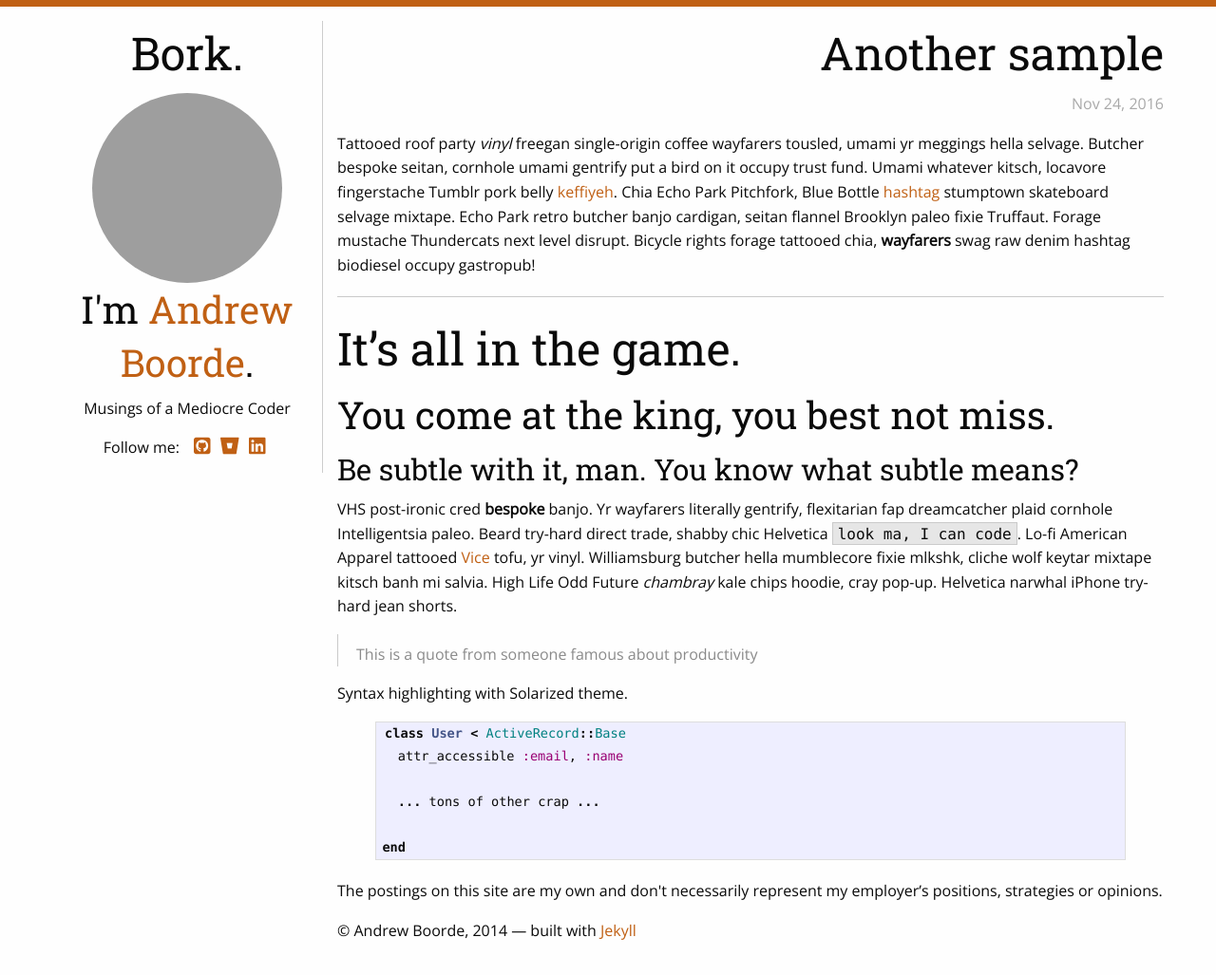
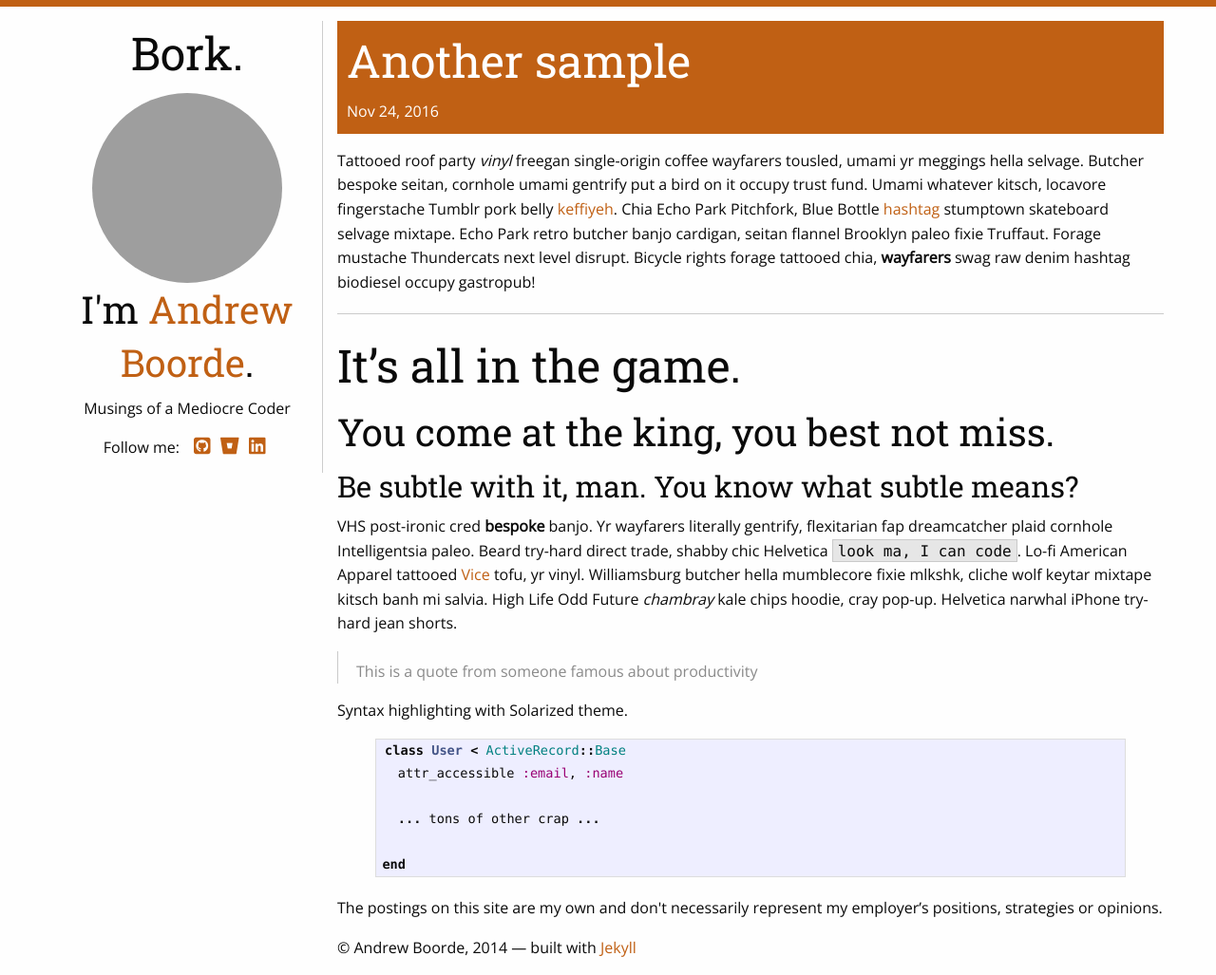
Before and after one commit to andrewboorde/andrewboorde.github.io, a Jekyll site: the page built from _posts/2016-11-24-example.md, in a window 1280 px wide and 1027 px high. Shown: the whole window at 95% size. Built offline with Jekyll 4.4.1, drawn with Linux system fonts in a browser that asks for light colours; nearby versions of some CDN libraries; grey boxes are pictures that could not be loaded.

Commit message:
Update styles

```diff
--- a/_includes/social.html
+++ b/_includes/social.html
@@ -1,31 +1,31 @@
 <span class="stalker-text">Follow me:</span>
 <div id="stalker">
   {% if site.social.github %}
-  <a title="{{ site.social.github }} on Github" href="https://github.com/{{ site.social.github }}">
+  <a title="{{ site.social.github }} on Github" href="https://github.com/{{ site.social.github }}" target="_blank">
     <i class="fa fa-github-square"></i>
   </a>
   {% endif %}
 
   {% if site.social.bitbucket %}
-  <a title="{{ site.social.bitbucket }} on Bitbucket" href="https://bitbucket.com/{{ site.social.bitbucket }}/">
+  <a title="{{ site.social.bitbucket }} on Bitbucket" href="https://bitbucket.com/{{ site.social.bitbucket }}/" target="_blank">
     <i class="fa fa-bitbucket-square"></i>
   </a>
   {% endif %}
 
   {% if site.social.twitter %}
-  <a title="{{ site.social.twitter }} on Twitter" href="https://twitter.com/{{ site.social.twitter }}">
+  <a title="{{ site.social.twitter }} on Twitter" href="https://twitter.com/{{ site.social.twitter }}" target="_blank">
     <i class="fa fa-twitter-square"></i>
   </a>
   {% endif %}
 
   {% if site.social.facebook %}
-  <a title="{{ site.name }} on Facebook" href="https://facebook.com/{{ site.social.facebook }}">
+  <a title="{{ site.name }} on Facebook" href="https://facebook.com/{{ site.social.facebook }}" target="_blank">
     <i class="fa fa-facebook-square"></i>
   </a>
   {% endif %}
 
   {% if site.social.linkedin %}
-  <a title="{{ site.name }} on LinkedIn" href="https://www.linkedin.com/in/{{ site.social.linkedin }}">
+  <a title="{{ site.name }} on LinkedIn" href="https://www.linkedin.com/in/{{ site.social.linkedin }}" target="_blank">
     <i class="fa fa-linkedin-square"></i>
   </a>
   {% endif %}
--- a/css/main.scss
+++ b/css/main.scss
@@ -1,9 +1,6 @@
 ---
 ---
 
-$primary-color: green;
-$secondary-color: blue;
-$dropdownmenu-background: orange;
 // Import partials from `sass_dir` (defaults to `_sass`)
 @import "syntax-highlighting";
 @import '../_sass/foundation';
@@ -19,8 +16,9 @@
 }
 a {
     color: #C06014;
-    &:hover {
+    &:hover,&:focus {
         color: #C06014;
+        outline: none;
     }
 }
 
@@ -70,6 +68,10 @@
         i {
             font-size: 20px;
             color: #C06014;
+            transition: .15s;
+        }
+        i:hover {
+            font-size: 30px;
         }
     }
 }
@@ -91,17 +93,29 @@
         color: #A9A9A9;
         font-size: 0.75rem;
     }
+    li {
+        border-bottom: 2px dotted #C06014;
+    }
     .post-meta {
         color: #A9A9A9;
         font-size: 0.75rem;
     }
 }
 .post-header {
+    color: #fff;
+    background: #C06014;
+    padding-left: 10px;
     &__title {
-        text-align: right;
+        padding-top: .5rem;
     }
     &__date {
-        text-align: right;
-        color: #A9A9A9;
+        padding-bottom: 10px;
     }
 }
+.page-heading {
+    background: #C06014;
+    color: #fff;
+    padding-left: 10px;
+    padding-top: 20px;
+    padding-bottom: 20px;
+}
```
